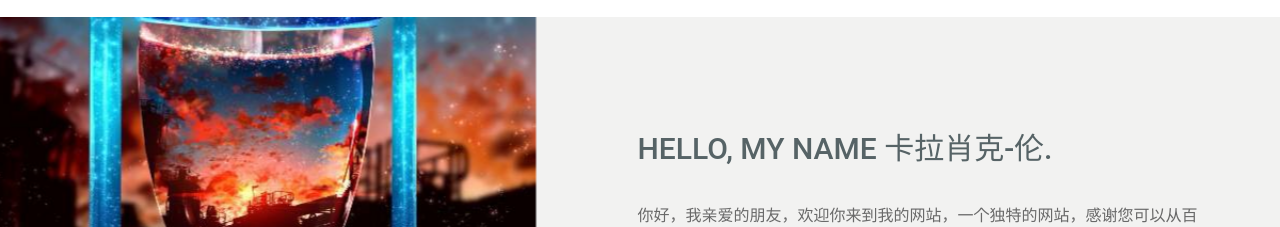
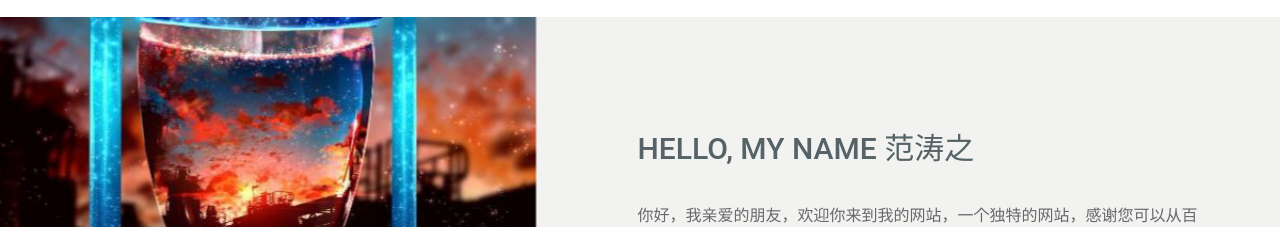
Before and after one commit to ftzlover/ftzlover.github.io, a plain HTML site: page myself.html in a window 1280 px wide. Shown: the part 1400-1627 px from the top of the page. Drawn offline with Linux system fonts and the light colour scheme.

Commit message:
Update myself.html

```diff
--- a/myself.html
+++ b/myself.html
@@ -124,7 +124,7 @@
 			<div class="row">
 				<div class="col-md-7 col-sm-12 pull-right">
 					<div class="profile-desc wow fadeInRight">
-						 <h2 class="section-title uppercase">Hello, My Name 卡拉肖克-伦.</h2>
+						 <h2 class="section-title uppercase">Hello, My Name 范涛之</h2>
 <br/>
                                     <p>
                                         你好，我亲爱的朋友，欢迎你来到我的网站，一个独特的网站，感谢您可以从百忙之中抽出时间来认识我了解我，我对此表示十分欣慰，哦，抱歉朋友，我没有时间细细介绍我自己了，朋友，请观看下面的内容吧。
```
